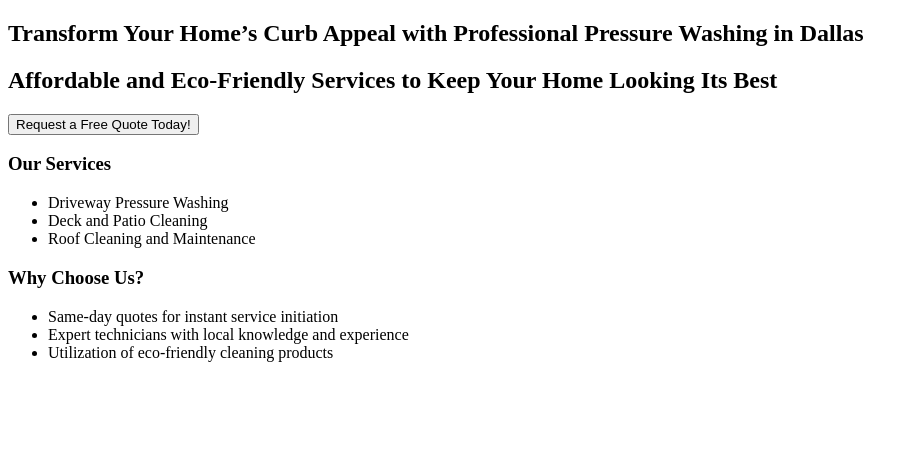
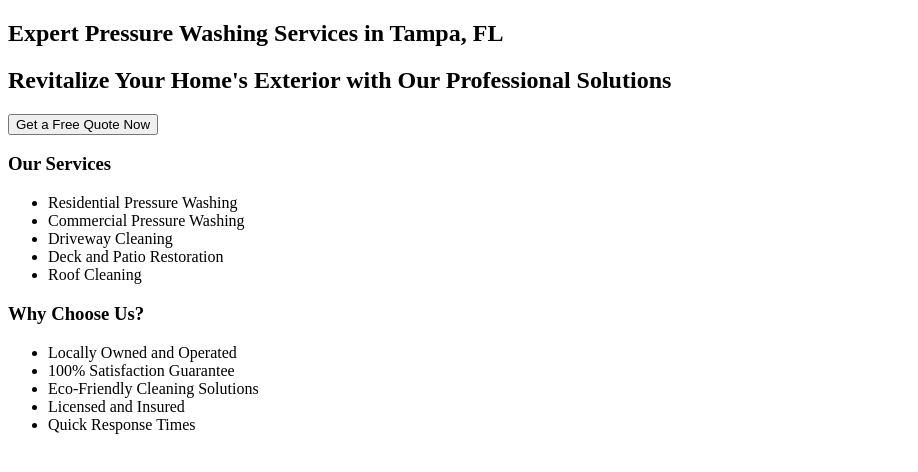
Before and after one commit to jagreen63/ai-business-builder-test-site-2, a Next.js app: page / in a window 1280 px wide. Shown: the top 472 px of the page, without its empty margins (0-918 px from the left). Built offline with nearby package versions, Linux system fonts and the light colour scheme.

Commit message:
site 16: Expert Pressure Washing Services in Tampa, FL

```diff
--- a/app/layout.tsx
+++ b/app/layout.tsx
@@ -1,7 +1,7 @@
 import React from 'react';
 export const metadata = {
-  title: 'Best Pressure Washing Services in Dallas - Affordable & Eco-Friendly',
-  description: 'Enhance your home\'s curb appeal with our affordable pressure washing services in Dallas. Expert technicians, same-day quotes, and eco-friendly products. Contact us today!',
+  title: 'Top Tampa Pressure Washing Services',
+  description: 'Professional pressure washing in Tampa, FL for homes and businesses. Call now for a free estimate!',
 };
 const RootLayout = ({ children }) => {
   return (
--- a/app/page.tsx
+++ b/app/page.tsx
@@ -3,24 +3,28 @@ const HomePage = () => {
   return (
     <main className="flex flex-col items-center justify-center min-h-screen bg-gray-100">
       <section className="text-center mt-10">
-        <h1 className="text-4xl font-bold text-gray-800">Transform Your Home’s Curb Appeal with Professional Pressure Washing in Dallas</h1>
-        <h2 className="text-xl text-gray-600 mt-2">Affordable and Eco-Friendly Services to Keep Your Home Looking Its Best</h2>
-        <button className="mt-4 px-6 py-2 text-white bg-blue-600 rounded hover:bg-blue-700">Request a Free Quote Today!</button>
+        <h1 className="text-4xl font-bold text-gray-800">Expert Pressure Washing Services in Tampa, FL</h1>
+        <h2 className="text-xl text-gray-600 mt-2">Revitalize Your Home's Exterior with Our Professional Solutions</h2>
+        <button className="mt-4 px-6 py-2 text-white bg-blue-600 rounded hover:bg-blue-700">Get a Free Quote Now</button>
       </section>
       <section className="mt-10">
         <h3 className="text-2xl font-bold text-gray-800">Our Services</h3>
         <ul className="list-disc list-inside mt-2 text-gray-600">
-          <li>Driveway Pressure Washing</li>
-          <li>Deck and Patio Cleaning</li>
-          <li>Roof Cleaning and Maintenance</li>
+          <li>Residential Pressure Washing</li>
+          <li>Commercial Pressure Washing</li>
+          <li>Driveway Cleaning</li>
+          <li>Deck and Patio Restoration</li>
+          <li>Roof Cleaning</li>
         </ul>
       </section>
       <section className="mt-10">
         <h3 className="text-2xl font-bold text-gray-800">Why Choose Us?</h3>
         <ul className="list-disc list-inside mt-2 text-gray-600">
-          <li>Same-day quotes for instant service initiation</li>
-          <li>Expert technicians with local knowledge and experience</li>
-          <li>Utilization of eco-friendly cleaning products</li>
+          <li>Locally Owned and Operated</li>
+          <li>100% Satisfaction Guarantee</li>
+          <li>Eco-Friendly Cleaning Solutions</li>
+          <li>Licensed and Insured</li>
+          <li>Quick Response Times</li>
         </ul>
       </section>
     </main>
```
Also changed, not shown: package.json (+7 -1 lines).
